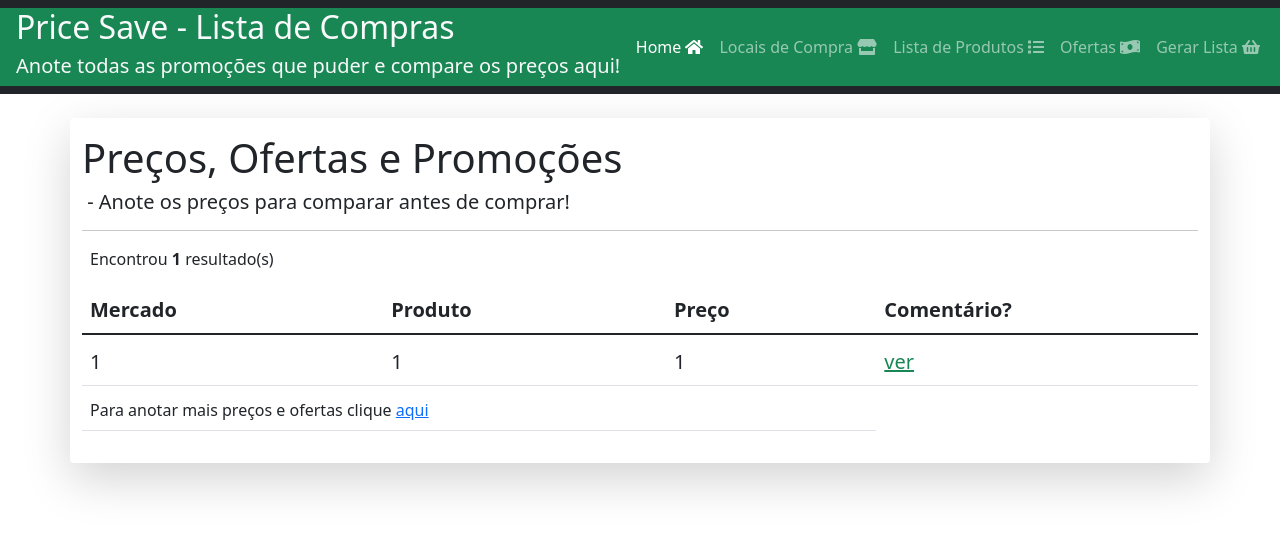
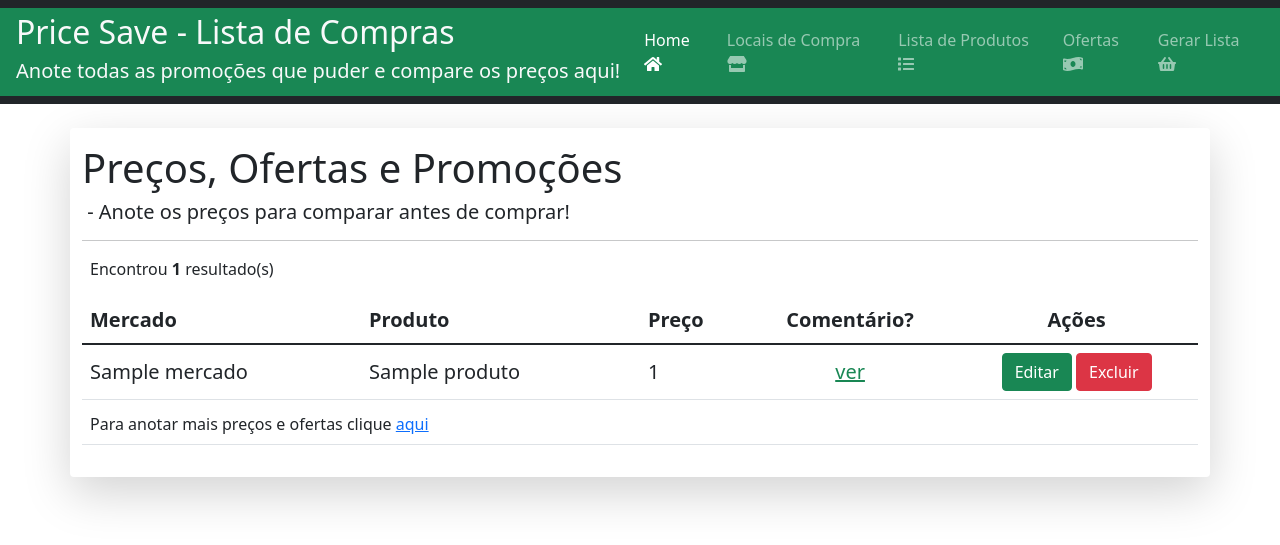
Before and after one commit to methaus/PHP_price_save, a PHP site: page /index.php?page=ofertas in a window 1280 px wide. Shown: the top 545 px of the page. Run offline with PHP 8.4, Linux system fonts and the light colour scheme; tables that the repository leaves empty hold one stand-in row (values such as "Sample post").

Commit message:
Delete e correção de duplicatas
falta apenas update do crud e as pages home e gerar a lista

```diff
--- a/index.php
+++ b/index.php
@@ -11,11 +11,14 @@
 		<script src="https://use.fontawesome.com/releases/v5.15.4/js/all.js" integrity="sha384-rOA1PnstxnOBLzCLMcre8ybwbTmemjzdNlILg8O7z1lUkLXozs4DHonlDtnE7fpc" crossorigin="anonymous"></script>
 		<nav class="navbar navbar-expand-lg navbar-dark bg-dark">
 			<div class="container-fluid w-100 bg-success">
-				<div class="text-light ms-1">
+				<div class="text-light navbar-brand ms-1">
 					<h1 class="fs-2">Price Save - Lista de Compras</h1>
 					<h2 class="fs-5">Anote todas as promoções que puder e compare os preços aqui!</h2>
 				</div>
-				<div class="collapse navbar-collapse">
+				<button class="navbar-toggler" type="button" data-bs-toggle="collapse" data-bs-target="#navbarSupportedContent" aria-controls="navbarSupportedContent" aria-expanded="false" aria-label="Toggle navigation">
+					<span class="navbar-toggler-icon"></span>
+				</button>
+				<div class="collapse navbar-collapse" id="navbarSupportedContent">
 					<ul class="navbar-nav ms-auto">
 						<li class="nav-item"><a class="nav-link active" aria-current="page" href="?page=home">Home <i class="fas fa-home"></i></a></li>
 						<li class="nav-item"><a class="nav-link" aria-current="page" href="?page=mercados">Locais de Compra <i class="fas fa-store"></i></a></li>
@@ -40,6 +43,9 @@
 				case 'cadastrar_mercado':
 					include('./pages/mercados/cadastrar.html');
 					break;
+				case 'editar_mercado':
+					include('./pages/mercados/editar.html');
+					break;
 				case 'produtos':
 					include('./pages/produtos/produtos.php');
 					break;
--- a/pages/mercados/cadastrar.html
+++ b/pages/mercados/cadastrar.html
@@ -13,7 +13,7 @@
 				<input type="text" class="form-control" id="endereco" placeholder="Endereço, referência do lugar ou região. Fica perto de onde?" name="local_mercado">
 			</div>
 			<div class="input-group mt-3">
-				<label class="input-group-text" for="site">Contato</label>
+				<label class="input-group-text" for="site">Site/Contato</label>
 				<input type="text" class="form-control" id="site" placeholder="Telefone? Site?" name="site_mercado">
 			</div>
 		</div>
--- a/pages/ofertas/cadastrar.php
+++ b/pages/ofertas/cadastrar.php
@@ -4,7 +4,7 @@
 		<input type="hidden" name="operacao" value="cadastrar">
 		<div class="input-group">
 			<label class="input-group-text" for="produto">Produto</label>
-			<select name="produtos_id_produto" id="produto" class="form-control w-50 is-invalid" required aria-describedby="produtoinfo">
+			<select name="produtos_id_produto" id="produto" class="form-control is-invalid w-25" required aria-describedby="produtoinfo">
 				<option selected disabled>Escolha o Produto:</option>
 				<?php
 					$res = $conex->query("SELECT * FROM produtos") or die($conex->error);
@@ -23,7 +23,7 @@
 				?>
 			</select>
 			<label class="input-group-text" for="preco">Preco R$</label>
-			<input type="number" name="preco_oferta" class="form-control is-invalid" value="0.00" min="0.01" step="0.01" required>
+			<input type="number" name="preco_oferta" class="form-control is-invalid" value="0.00" min="0.00" step="0.01" required>
 			<small id="produtoinfo" class="invalid-feedback">Todos os campos são obrigatórios, exceto o comentário.</small>
 		</div>
 		<div class="input-group mt-3">
@@ -41,7 +41,7 @@
 						}
 					} else {
 						echo "
-				<option disabled>Nenhum produto cadastrado</option>
+				<option disabled>Nenhum local cadastrado</option>
 						";
 					}
 				?>
--- a/pages/ofertas/ofertas.php
+++ b/pages/ofertas/ofertas.php
@@ -3,27 +3,41 @@
 	<h2 class="fs-5">&nbsp;- Anote os preços para comparar antes de comprar!</h2>
 	<hr>
 	<?php
-		switch (@$_POST['operacao']) {
+		switch (@$_REQUEST['operacao']) {
 			case 'cadastrar':
-				$res = $conex->query("INSERT INTO ofertas (mercados_id_mercado, produtos_id_produto, preco_oferta, comentario_oferta) VALUES ('{$_POST['mercados_id_mercado']}', '{$_POST['produtos_id_produto']}', '{$_POST['preco_oferta']}', '{$_POST['comentario_oferta']}')") or die($conex->error);
+				$res = $conex->query("SELECT id_oferta FROM ofertas WHERE mercados_id_mercado = '{$_POST['mercados_id_mercado']}' AND produtos_id_produto = '{$_POST['produtos_id_produto']}'");
+				if ($res->fetch_assoc() == null) {
+					$res = $conex->query("INSERT INTO ofertas (mercados_id_mercado, produtos_id_produto, preco_oferta, comentario_oferta) VALUES ('{$_POST['mercados_id_mercado']}', '{$_POST['produtos_id_produto']}', '{$_POST['preco_oferta']}', '{$_POST['comentario_oferta']}')") or die($conex->error);
+					if ($res == true) {
+						echo "<script>alert('Preço anotado com sucesso!');</script>";
+					} else {
+						echo "<script>alert('ERRO - Não foi anotar esse preço!');</script>";
+					}
+				} else {
+					echo "<script>alert('ERRO - Um produto só pode ter um preço em cada mercado!');</script>";
+				}
+				break;
+			case 'excluir':
+				$res = $conex->query("DELETE FROM ofertas WHERE mercados_id_mercado = {$_POST['mercado']} produtos_id_produto = {$_POST['produto']}") or die($conex->error);
 				if ($res == true) {
-					echo "<script>alert('Preço anotado com sucesso!');</script>";
+					echo "<script>alert('Excluiu oferta com sucesso!'); location.href='?page=ofertas';</script>";
 				} else {
-					echo "<script>alert('ERRO - Não foi anotar esse preço!');</script>";
+					echo "<script>alert('Não foi possível excluir essa oferta!'); location.href='?page=ofertas';</script>";
 				}
 				break;
 		}
 
-		$res = $conex->query("SELECT * FROM ofertas") or die($conex->error);
+		$res = $conex->query("SELECT * FROM ofertas INNER JOIN mercados ON mercados.id_mercado = ofertas.mercados_id_mercado INNER JOIN produtos ON produtos.id_produto = ofertas.produtos_id_produto") or die($conex->error);
 		echo "
 	<p class='ms-2'>Encontrou <b>{$res->num_rows}</b> resultado(s)</p>
 	<table class='table table-hover'>
 		<thead>
 			<tr>
-				<th scope='col' class='fs-5'>Mercado</th>
-				<th scope='col' class='fs-5'>Produto</th>
+				<th scope='col' class='fs-5 w-25'>Mercado</th>
+				<th scope='col' class='fs-5 w-25'>Produto</th>
 				<th scope='col' class='fs-5'>Preço</th>
-				<th scope='col' class='fs-5'>Comentário?</th>
+				<th scope='col' class='fs-5 text-center'>Comentário?</th>
+				<th scope='col' class='fs-5 text-center'>Ações</th>
 			</tr>
 		</thead>
 		<tbody>
@@ -32,45 +46,61 @@
 			while ($row = $res->fetch_object()) {
 				echo "
 			<tr>
-				<td><p class='mt-1 mb-0 fs-5'>{$row->mercados_id_mercado}</p></td>
-				<td><p class='mt-1 mb-0 fs-5'>{$row->produtos_id_produto}</p></td>
-				<td><p class='mt-1 mb-0 fs-5'>{$row->preco_oferta}</p></td>";
+				<td><p class='mt-1 mb-0 fs-5'>{$row->nome_mercado}</p></td>
+				<td><p class='mt-1 mb-0 fs-5'>{$row->nome_produto}</p></td>
+				<td><p class='mt-1 mb-0 fs-5'>{$row->preco_oferta}</p></td>
+				";
 				if ($row->comentario_oferta == true) {
 					echo "
 				<td>
-					<p class='mt-1 mb-0 fs-5'>
-						<script type='text/javascript'>
-							const showComment = () => {
-								alert('Seu comentário sobre este preço é:\\n{$row->comentario_oferta}')
-							}
-						</script>
+					<p class='mt-1 mb-0 fs-5 text-center'>
 						<a
 							class='link-success'
 							style='cursor: pointer;'
-							onclick='showComment()'
+							onclick='alert(\"Seu comentário sobre este preço é:\\n{$row->comentario_oferta}\")'
 						>
 							ver
 						</a>
 					</p>
 				</td>
-			</tr>
 					";
 				} else {
 					echo "
 				<td></td>
-			</tr>
 					";
 				}
+				echo "
+				<td class='text-center'>
+					<button
+						class='btn btn-success'
+						onclick='location.href='?page=editar_oferta&produto={$row->produtos_id_produto}&mercado={$row->mercados_id_mercado}'
+					>
+						Editar
+					</button>
+					<button
+						class='btn btn-danger'
+						onclick=
+							'if (confirm(\"Tem certeza que deseja excluir? Excluindo o produto você também excluirá suas ofertas!\")) {
+								location.href=\"?page=ofertas&operacao=excluir&produto={$row->produtos_id_produto}&mercado={$row->mercados_id_mercado}\"
+							} else {
+								false
+							}'
+					>
+						Excluir
+					</button>
+				</td>
+			</tr>
+				";
 			}
 			echo "
 			<tr>
-				<td colspan='3'><p class='mt-1 mb-0'>Para anotar mais preços e ofertas clique <a href='?page=cadastrar_ofertas'>aqui</a></p></td>
+				<td colspan='5'><p class='mt-1 mb-0'>Para anotar mais preços e ofertas clique <a href='?page=cadastrar_ofertas'>aqui</a></p></td>
 			</tr>
 			";
 		} else {
 			echo "
 			<tr>
-				<td colspan='3'><p class='mt-1 mb-0'>Você não tem nenhum preco de produto anotado, para anotar preços clique <a href='?page=cadastrar_ofertas'>aqui</a></p></td>
+				<td colspan='5'><p class='mt-1 mb-0'>Você não tem nenhum preco de produto anotado, para anotar preços clique <a href='?page=cadastrar_ofertas'>aqui</a></p></td>
 			</tr>
 			";
 		}
--- a/pages/produtos/cadastrar.html
+++ b/pages/produtos/cadastrar.html
@@ -6,7 +6,7 @@
 			<label class="input-group-text" for="nome">Nome</label>
 			<input type="text" class="form-control is-invalid w-50" id="nome" placeholder="Nome do produto, marca, tipo. Para comprar..." name="nome_produto" required aria-describedby="nomeinfo">
 			<label class="input-group-text" for="qtd">Qtd.</label>
-			<input type="number" class="form-control" id="qtd" value="0" min="1" name="qtd_produto">
+			<input type="number" class="form-control" id="qtd" value="1" min="1" name="qtd_produto">
 			<small id="nomeinfo" class="invalid-feedback">Apenas o nome é necessário.</small>
 		</div>
 		<button class="btn btn-success w-50 text-center mt-3">Adicionar à lista</button>
```
Also changed, not shown: pages/mercados/mercados.php (+32 -4 lines), pages/produtos/produtos.php (+32 -4 lines).
